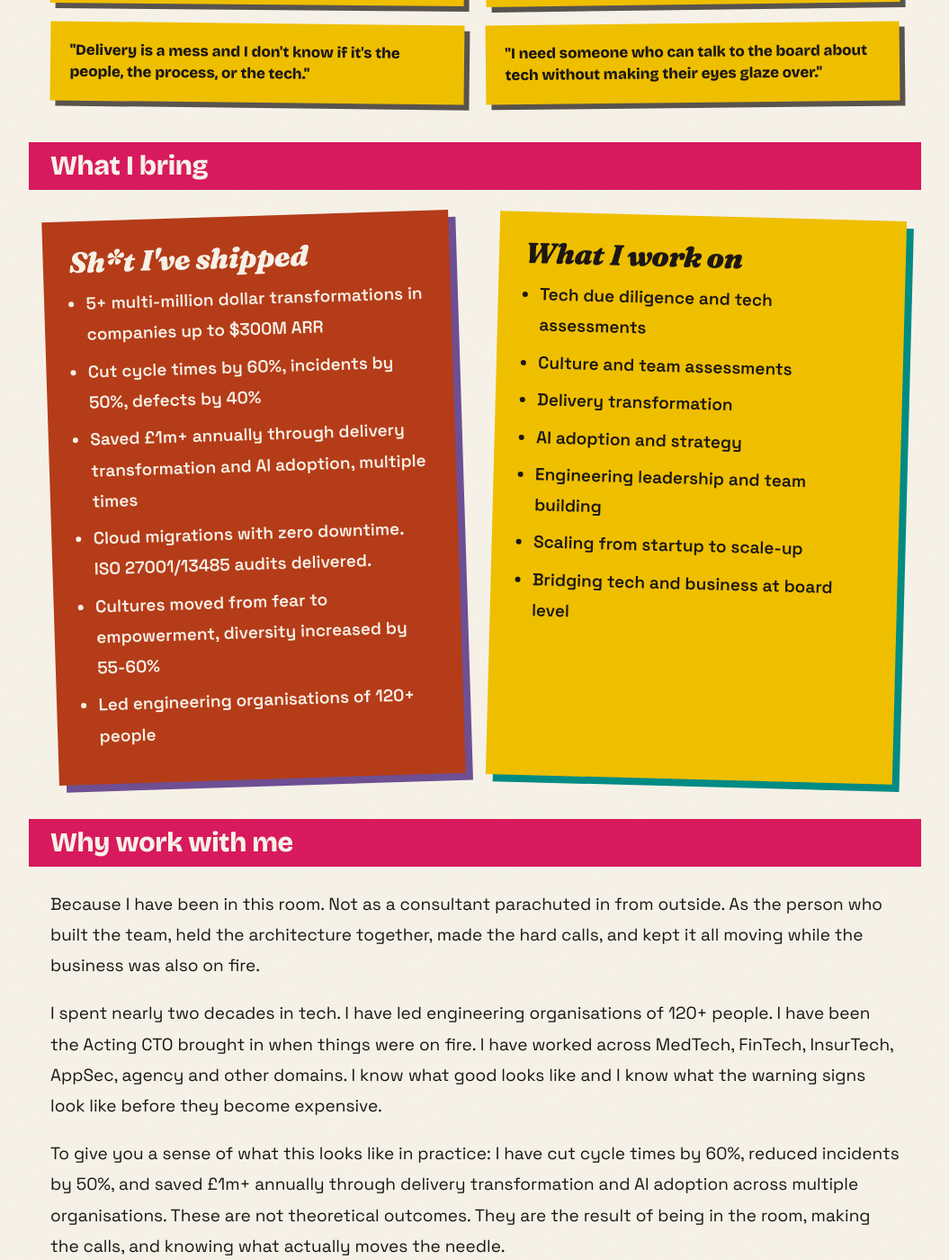
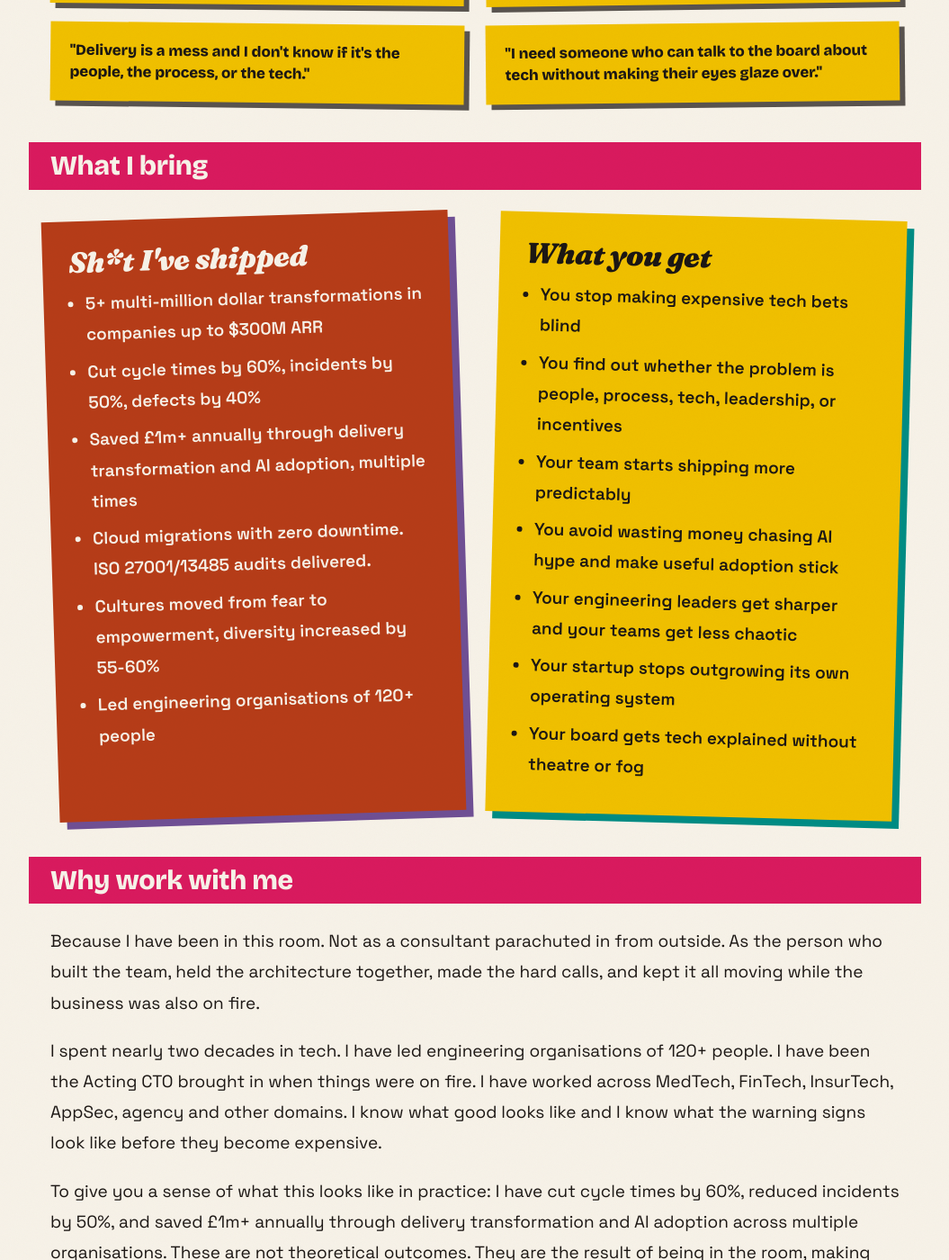
Before and after one commit to outragedpinkracoon/outragedpinkracoon.github.io, a Jekyll site: the page built from pages/fractional-cto.md, in a window 1280 px wide and 1400 px high, scrolled down 1708 px. Shown: the whole window at 90% size, without its empty margins (112-1167 px from the left). Built offline with Jekyll 4.4.1, drawn with Linux system fonts in a browser that asks for light colours; comment, search, counter and statistics services are not loaded.

Commit message:
Reframe Fractional CTO outcomes

```diff
--- a/pages/fractional-cto.md
+++ b/pages/fractional-cto.md
@@ -73,15 +73,15 @@ cta_href: "mailto:outragedracooncoaching@gmail.com?subject=Fractional%20CTO%20En
     </ul>
   </div>
   <div class="card card--static credential-card">
-    <h3>What I work on</h3>
+    <h3>What you get</h3>
     <ul>
-      <li>Tech due diligence and tech assessments</li>
-      <li>Culture and team assessments</li>
-      <li>Delivery transformation</li>
-      <li>AI adoption and strategy</li>
-      <li>Engineering leadership and team building</li>
-      <li>Scaling from startup to scale-up</li>
-      <li>Bridging tech and business at board level</li>
+      <li>You stop making expensive tech bets blind</li>
+      <li>You find out whether the problem is people, process, tech, leadership, or incentives</li>
+      <li>Your team starts shipping more predictably</li>
+      <li>You avoid wasting money chasing AI hype and make useful adoption stick</li>
+      <li>Your engineering leaders get sharper and your teams get less chaotic</li>
+      <li>Your startup stops outgrowing its own operating system</li>
+      <li>Your board gets tech explained without theatre or fog</li>
     </ul>
   </div>
 </div>
```
